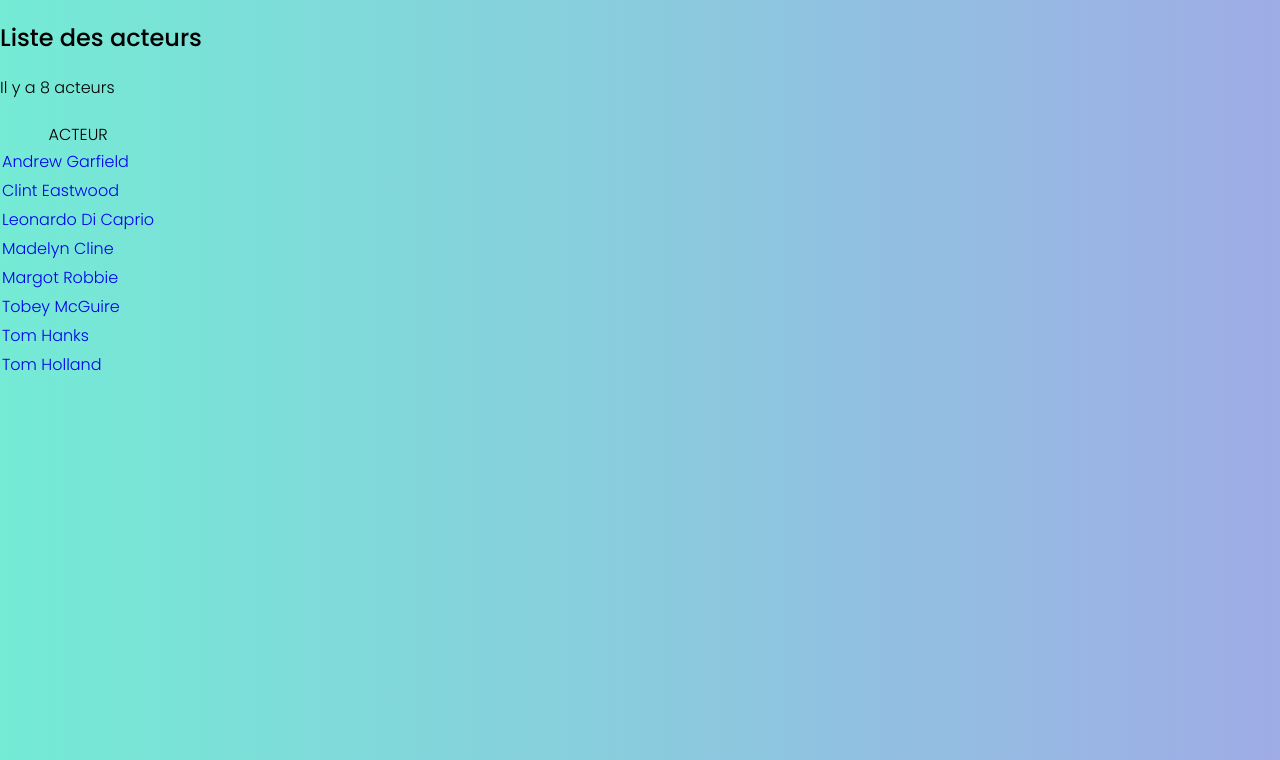
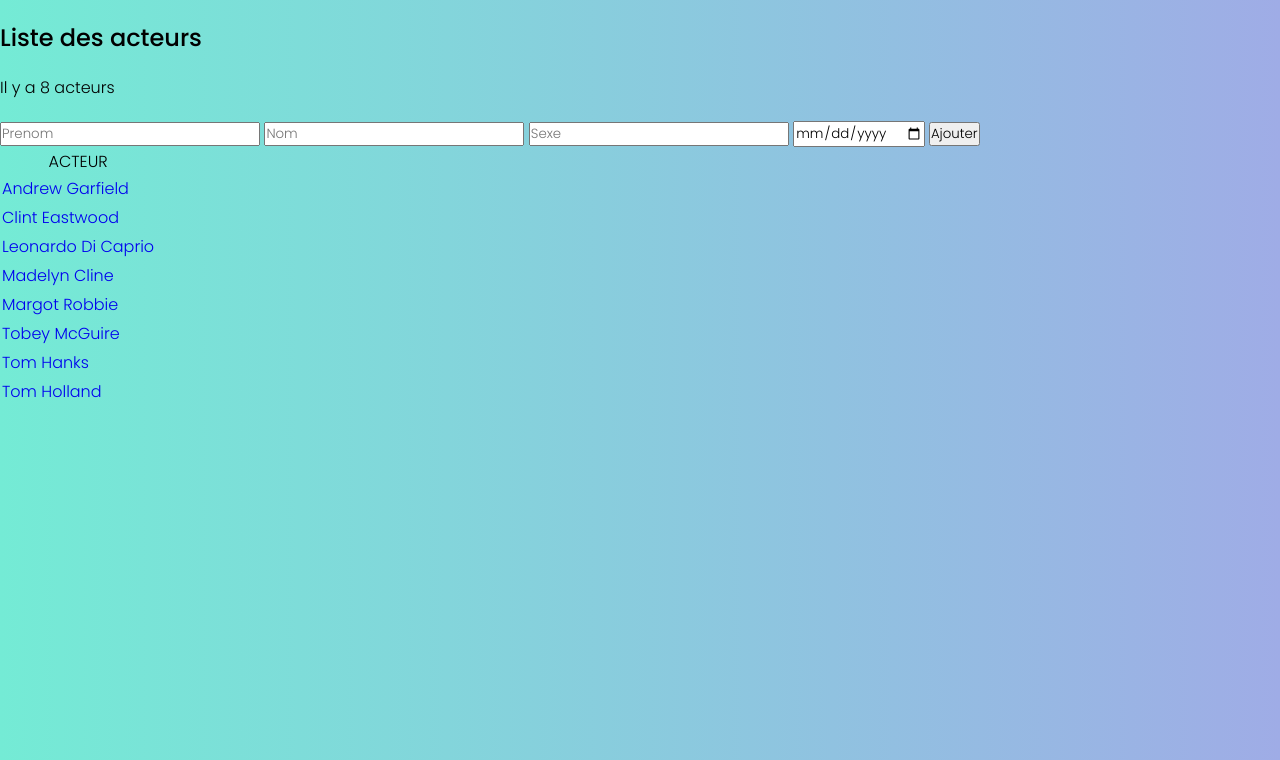
Before and after one commit to PierreWTH/PDO_Cinema, a PHP site: page /index.php?action=listActeurs in a window 1280 px wide. Shown: the part 70-830 px from the top of the page. Run offline with PHP 8.4, Linux system fonts and the light colour scheme; data comes from the database, SQL or seed files in the repository; some libraries are stand-ins or nearby versions.

Commit message:
formulaire acteur fonctionnel

```diff
--- a/controller/ActeurController.php
+++ b/controller/ActeurController.php
@@ -51,5 +51,36 @@ class ActeurController
 
     }
 
+    public function addActeur()
+    {
+        if (isset($_POST['submit']))
+        {
+            // Filtrage des données
+            $pdo = Connect::seConnecter();
+
+            $prenomActeur = filter_input(INPUT_POST, "prenomActeur", FILTER_SANITIZE_FULL_SPECIAL_CHARS);
+            $nomActeur = filter_input(INPUT_POST, "nomActeur", FILTER_SANITIZE_FULL_SPECIAL_CHARS);
+            $sexeActeur= filter_input(INPUT_POST, "sexeActeur", FILTER_SANITIZE_FULL_SPECIAL_CHARS);
+            $dateNaissanceActeur= filter_input(INPUT_POST, "dateNaissanceActeur", FILTER_SANITIZE_FULL_SPECIAL_CHARS);
+
+            $requeteAddPersonneActeur = $pdo->prepare("
+            INSERT INTO personne (nom, prenom, sexe, date_naissance)
+                VALUES ( :nomActeur, :prenomActeur, :sexeActeur, :dateNaissanceActeur)
+            ");
+            $requeteAddPersonneActeur->execute(["nomActeur" => $nomActeur, "prenomActeur" => $prenomActeur, "sexeActeur" => $sexeActeur , "dateNaissanceActeur" => $dateNaissanceActeur]);
+
+            // On récupère le dernier ID rentré dans la BDD
+            $idActeur = $pdo -> lastInsertId();
+
+            $requeteAddActeur= $pdo->prepare("
+            INSERT INTO acteur (id_personne)
+            VALUES (:id)
+            ");
+            $requeteAddActeur->execute(["id"=> $idActeur]);
+
+        }
+
+        header("Location: index.php?action=listActeurs");
+    }
 }
 ?>
--- a/controller/RealisateurController.php
+++ b/controller/RealisateurController.php
@@ -49,7 +49,6 @@ class RealisateurController
     {
         if (isset($_POST['submit']))
         {
-            var_dump($_POST['submit']);
             // Filtrage des données
             $pdo = Connect::seConnecter();
 
--- a/index.php
+++ b/index.php
@@ -37,6 +37,7 @@ if(isset($_GET["action"]))
 
         case "listActeurs" : $ctrlActeur -> listActeurs(); break;
         case "detailActeur" : $ctrlActeur-> detailActeur($id); break;
+        case "addActeur" : $ctrlActeur -> addActeur(); break;
 
         case "listRealisateurs" : $ctrlRealisateur -> listRealisateurs(); break;
         case "detailRealisateur" : $ctrlRealisateur-> detailRealisateur($id); break;
--- a/view/listActeurs.php
+++ b/view/listActeurs.php
@@ -3,6 +3,19 @@
 <!-- Compter les acteurs -->
 
 <p class = "p-count"> Il y a <?= $requeteListActeurs->rowCount() ?> acteurs </p>
+
+<form action = "index.php?action=addActeur" method = "post" class = "form-add-film">
+
+        <input type="text" name ="prenomActeur" placeholder = "Prenom">
+
+        <input type="text" name ="nomActeur"  placeholder = "Nom">
+
+        <input type="text" name ="sexeActeur" placeholder = "Sexe">
+
+        <input type="date" name ="dateNaissanceActeur" placeholder = "Date de Naissance">
+
+        <input type="submit" name = "submit" value ="Ajouter">
+</form>
 
 <!-- Tableau avec boucle pour afficher chaque acteur-->
 
```
